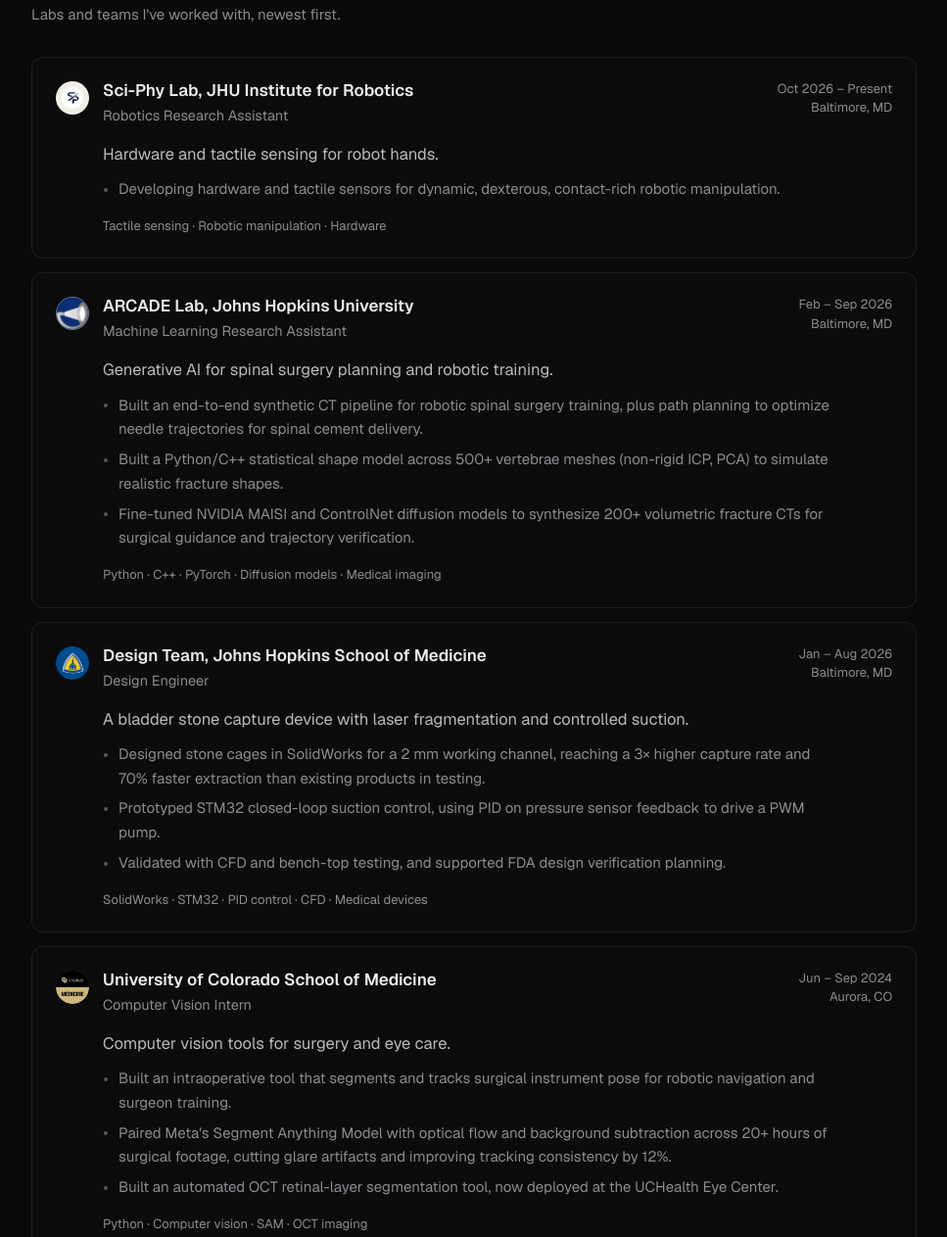
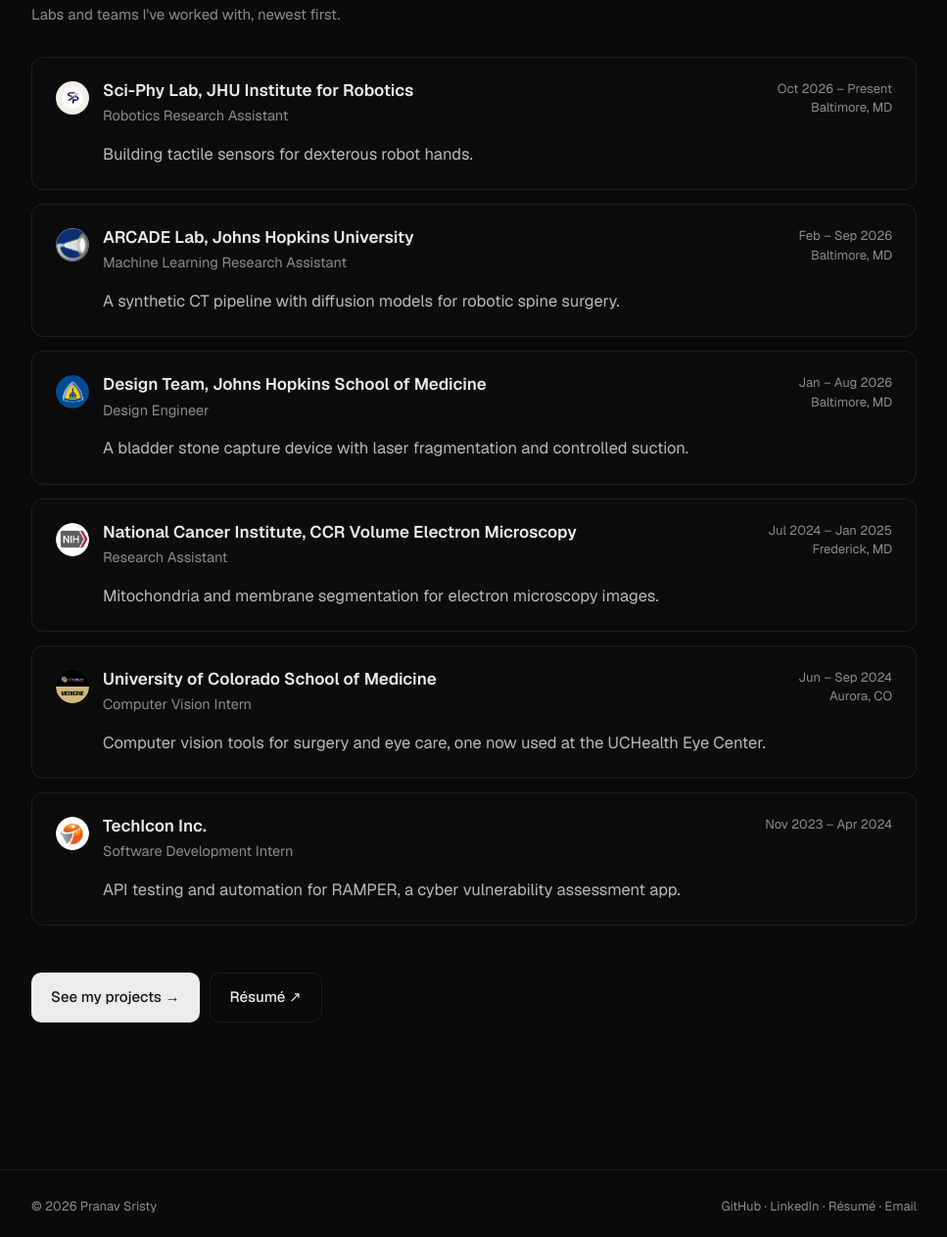
Before and after one commit to Pranav4321/Pranav4321.github.io, a plain HTML site: page experience.html in a window 1280 px wide. Shown: the part 167-1430 px from the top of the page at 98% size, without its empty margins (156-1123 px from the left). Drawn offline with nearby package versions, Linux system fonts and the light colour scheme.

Commit message:
made description changes

```diff
--- a/experience.html
+++ b/experience.html
@@ -31,24 +31,14 @@
     <article class="role reveal" id="sciphy">
       <div class="role-top"><div class="logo light"><img src="images/sciphy2.png" alt="Sci-Phy Lab"></div><div class="role-name"><h2>Sci-Phy Lab, JHU Institute for Robotics</h2><div class="title">Robotics Research Assistant</div></div><div class="role-when">Oct 2026 – Present<br>Baltimore, MD</div></div>
       <div class="role-body">
-        <p class="summary">Hardware and tactile sensing for robot hands.</p>
-        <ul>
-          <li>Developing hardware and tactile sensors for dynamic, dexterous, contact-rich robotic manipulation.</li>
-        </ul>
-        <p class="stack">Tactile sensing · Robotic manipulation · Hardware</p>
+        <p class="summary">Building tactile sensors for dexterous robot hands.</p>
       </div>
     </article>
 
     <article class="role reveal" id="arcade">
       <div class="role-top"><div class="logo"><img src="images/arcade_img.png" alt="ARCADE Lab"></div><div class="role-name"><h2>ARCADE Lab, Johns Hopkins University</h2><div class="title">Machine Learning Research Assistant</div></div><div class="role-when">Feb – Sep 2026<br>Baltimore, MD</div></div>
       <div class="role-body">
-        <p class="summary">Generative AI for spinal surgery planning and robotic training.</p>
-        <ul>
-          <li>Built an end-to-end synthetic CT pipeline for robotic spinal surgery training, plus path planning to optimize needle trajectories for spinal cement delivery.</li>
-          <li>Built a Python/C++ statistical shape model across 500+ vertebrae meshes (non-rigid ICP, PCA) to simulate realistic fracture shapes.</li>
-          <li>Fine-tuned NVIDIA MAISI and ControlNet diffusion models to synthesize 200+ volumetric fracture CTs for surgical guidance and trajectory verification.</li>
-        </ul>
-        <p class="stack">Python · C++ · PyTorch · Diffusion models · Medical imaging</p>
+        <p class="summary">A synthetic CT pipeline with diffusion models for robotic spine surgery.</p>
       </div>
     </article>
 
@@ -56,25 +46,26 @@
       <div class="role-top"><div class="logo"><img src="images/cropped_circle_image.png" alt="JHU Design Team"></div><div class="role-name"><h2>Design Team, Johns Hopkins School of Medicine</h2><div class="title">Design Engineer</div></div><div class="role-when">Jan – Aug 2026<br>Baltimore, MD</div></div>
       <div class="role-body">
         <p class="summary">A bladder stone capture device with laser fragmentation and controlled suction.</p>
-        <ul>
-          <li>Designed stone cages in SolidWorks for a 2 mm working channel, reaching a 3× higher capture rate and 70% faster extraction than existing products in testing.</li>
-          <li>Prototyped STM32 closed-loop suction control, using PID on pressure sensor feedback to drive a PWM pump.</li>
-          <li>Validated with CFD and bench-top testing, and supported FDA design verification planning.</li>
-        </ul>
-        <p class="stack">SolidWorks · STM32 · PID control · CFD · Medical devices</p>
+      </div>
+    </article>
+
+    <article class="role reveal" id="nci">
+      <div class="role-top"><div class="logo"><img src="images/nih_logo.png" alt="National Cancer Institute"></div><div class="role-name"><h2>National Cancer Institute, CCR Volume Electron Microscopy</h2><div class="title">Research Assistant</div></div><div class="role-when">Jul 2024 – Jan 2025<br>Frederick, MD</div></div>
+      <div class="role-body">
+        <p class="summary">Mitochondria and membrane segmentation for electron microscopy images.</p>
       </div>
     </article>
 
     <article class="role reveal" id="cu-medicine">
       <div class="role-top"><div class="logo"><img src="images/cu-anschutz.png" alt="University of Colorado School of Medicine"></div><div class="role-name"><h2>University of Colorado School of Medicine</h2><div class="title">Computer Vision Intern</div></div><div class="role-when">Jun – Sep 2024<br>Aurora, CO</div></div>
       <div class="role-body">
-        <p class="summary">Computer vision tools for surgery and eye care.</p>
-        <ul>
-          <li>Built an intraoperative tool that segments and tracks surgical instrument pose for robotic navigation and surgeon training.</li>
-          <li>Paired Meta's Segment Anything Model with optical flow and background subtraction across 20+ hours of surgical footage, cutting glare artifacts and improving tracking consistency by 12%.</li>
-          <li>Built an automated OCT retinal-layer segmentation tool, now deployed at the UCHealth Eye Center.</li>
-        </ul>
-        <p class="stack">Python · Computer vision · SAM · OCT imaging</p>
+        <p class="summary">Computer vision tools for surgery and eye care, one now used at the UCHealth Eye Center.</p>
+      </div>
+    </article>
+    <article class="role reveal" id="techicon">
+      <div class="role-top"><div class="logo"><img src="images/techicon.png" alt="TechIcon"></div><div class="role-name"><h2>TechIcon Inc.</h2><div class="title">Software Development Intern</div></div><div class="role-when">Nov 2023 – Apr 2024</div></div>
+      <div class="role-body">
+        <p class="summary">API testing and automation for RAMPER, a cyber vulnerability assessment app.</p>
       </div>
     </article>
     </div>
```
